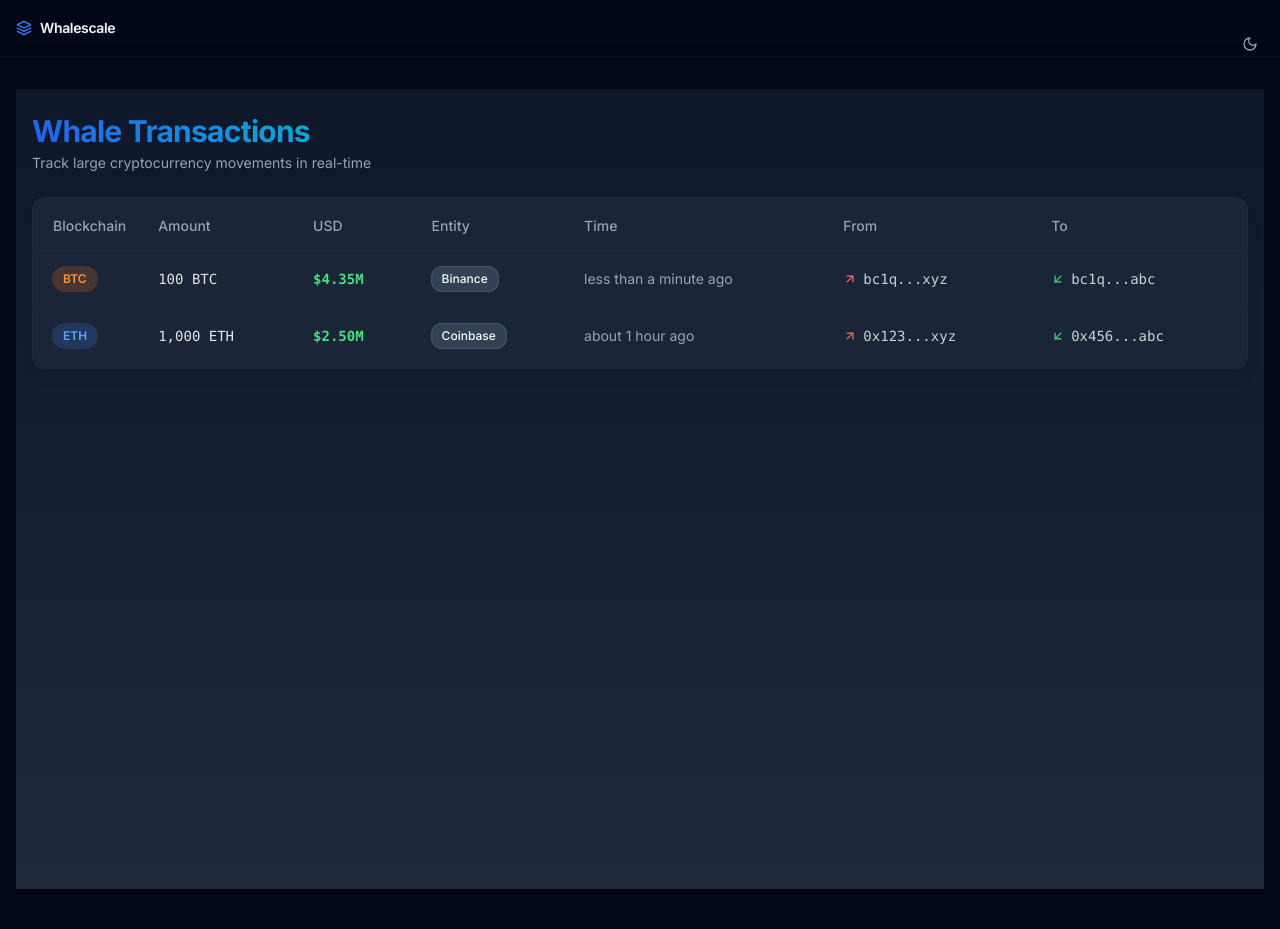
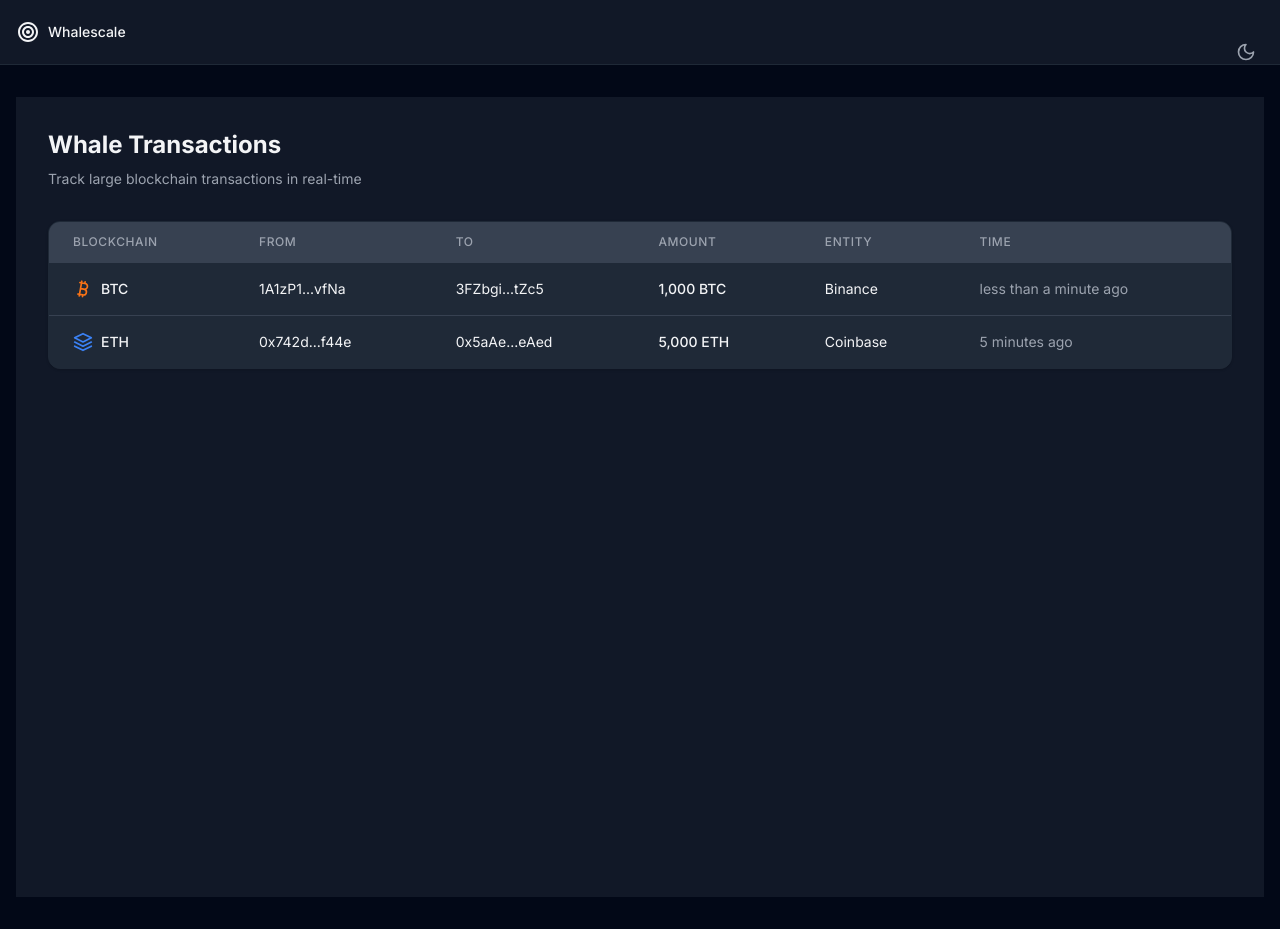
Before and after one commit to 0ptimize/whalescale, a Next.js app: page / in a window 1280 px wide. Built offline with nearby package versions, Linux system fonts and the light colour scheme.

Commit message:
feat: complete UI redesign with minimal logo and professional layout

```diff
--- a/src/app/page.tsx
+++ b/src/app/page.tsx
@@ -1,24 +1,23 @@
+"use client"
+
 import { WhaleTable } from "@/components/whale-table"
 
 export default function Home() {
   return (
-    <div className="min-h-screen bg-gradient-to-b from-blue-50 to-cyan-50 dark:from-slate-900 dark:to-slate-800">
-      <div className="container mx-auto px-4 py-6">
-        <div className="mb-6 flex items-center justify-between">
-          <div>
-            <h1 className="bg-gradient-to-r from-blue-600 to-cyan-500 bg-clip-text text-3xl font-bold tracking-tight text-transparent">
-              Whale Transactions
-            </h1>
-            <p className="mt-1 text-sm text-muted-foreground">
-              Track large cryptocurrency movements in real-time
-            </p>
-          </div>
+    <main className="min-h-screen bg-gray-50 dark:bg-gray-900">
+      <div className="mx-auto max-w-7xl px-4 py-8 sm:px-6 lg:px-8">
+        <div className="mb-8">
+          <h1 className="text-2xl font-bold text-gray-900 dark:text-gray-100">
+            Whale Transactions
+          </h1>
+          <p className="mt-2 text-sm text-gray-600 dark:text-gray-400">
+            Track large blockchain transactions in real-time
+          </p>
         </div>
-
-        <div className="rounded-xl border bg-white/80 shadow-lg backdrop-blur-sm dark:bg-slate-800/80">
+        <div className="overflow-hidden rounded-lg border border-gray-200 bg-white shadow dark:border-gray-800 dark:bg-gray-800">
           <WhaleTable />
         </div>
       </div>
-    </div>
+    </main>
   )
 }
--- a/src/components/navbar.tsx
+++ b/src/components/navbar.tsx
@@ -8,47 +8,37 @@ export function Navbar() {
   const { theme, setTheme } = useTheme()
 
   return (
-    <nav className="sticky top-0 z-50 w-full border-b border-border/40 bg-background/95 backdrop-blur supports-[backdrop-filter]:bg-background/60">
-      <div className="container flex h-14 items-center justify-between px-4">
+    <nav className="sticky top-0 z-50 w-full border-b border-gray-200 bg-white dark:border-gray-800 dark:bg-gray-900">
+      <div className="mx-auto flex h-16 max-w-7xl items-center justify-between px-4">
         <Link href="/" className="flex items-center space-x-2">
           <svg
-            className="h-4 w-4 text-primary"
+            className="h-6 w-6 text-gray-900 dark:text-gray-100"
             viewBox="0 0 24 24"
             fill="none"
             xmlns="http://www.w3.org/2000/svg"
           >
             <path
-              d="M12 2L2 7L12 12L22 7L12 2Z"
-              stroke="currentColor"
-              strokeWidth="2"
-              strokeLinecap="round"
-              strokeLinejoin="round"
+              d="M12 2C6.48 2 2 6.48 2 12s4.48 10 10 10 10-4.48 10-10S17.52 2 12 2zm0 18c-4.41 0-8-3.59-8-8s3.59-8 8-8 8 3.59 8 8-3.59 8-8 8z"
+              fill="currentColor"
             />
             <path
-              d="M2 17L12 22L22 17"
-              stroke="currentColor"
-              strokeWidth="2"
-              strokeLinecap="round"
-              strokeLinejoin="round"
+              d="M12 6c-3.31 0-6 2.69-6 6s2.69 6 6 6 6-2.69 6-6-2.69-6-6-6zm0 10c-2.21 0-4-1.79-4-4s1.79-4 4-4 4 1.79 4 4-1.79 4-4 4z"
+              fill="currentColor"
             />
             <path
-              d="M2 12L12 17L22 12"
-              stroke="currentColor"
-              strokeWidth="2"
-              strokeLinecap="round"
-              strokeLinejoin="round"
+              d="M12 10c-1.1 0-2 .9-2 2s.9 2 2 2 2-.9 2-2-.9-2-2-2z"
+              fill="currentColor"
             />
           </svg>
-          <span className="text-sm font-semibold tracking-tight">Whalescale</span>
+          <span className="text-sm font-medium text-gray-900 dark:text-gray-100">Whalescale</span>
         </Link>
         <div className="flex items-center space-x-4">
           <button
             onClick={() => setTheme(theme === "dark" ? "light" : "dark")}
-            className="rounded-full p-1.5 text-muted-foreground transition-colors hover:bg-accent hover:text-accent-foreground"
-            aria-label="Toggle theme"
+            className="rounded-lg p-2 text-gray-500 hover:bg-gray-100 dark:text-gray-400 dark:hover:bg-gray-800"
           >
-            <Sun className="h-4 w-4 rotate-0 scale-100 transition-all dark:-rotate-90 dark:scale-0" />
-            <Moon className="absolute h-4 w-4 rotate-90 scale-0 transition-all dark:rotate-0 dark:scale-100" />
+            <Sun className="h-5 w-5 rotate-0 scale-100 transition-all dark:-rotate-90 dark:scale-0" />
+            <Moon className="absolute h-5 w-5 rotate-90 scale-0 transition-all dark:rotate-0 dark:scale-100" />
             <span className="sr-only">Toggle theme</span>
           </button>
         </div>
--- a/src/components/whale-table.tsx
+++ b/src/components/whale-table.tsx
@@ -1,129 +1,133 @@
 "use client"
 
-import {
-  Table,
-  TableBody,
-  TableCell,
-  TableHead,
-  TableHeader,
-  TableRow,
-} from "@/components/ui/table"
 import { formatDistanceToNow } from "date-fns"
-import { ArrowUpRight, ArrowDownLeft } from "lucide-react"
+import { Bitcoin } from "lucide-react"
 
 interface Transaction {
-  id: string
   blockchain: "BTC" | "ETH"
-  amount: number
-  usdSize: number
   from: string
   to: string
-  timestamp: Date
-  entity?: string
+  amount: number
+  entity: string
+  time: Date
 }
 
 const mockTransactions: Transaction[] = [
   {
-    id: "1",
     blockchain: "BTC",
-    amount: 100,
-    usdSize: 4350000, // $43.5M
-    from: "bc1q...xyz",
-    to: "bc1q...abc",
-    timestamp: new Date(),
+    from: "1A1zP1eP5QGefi2DMPTfTL5SLmv7DivfNa",
+    to: "3FZbgi29cpjq2GjdwV8eyHuJJnkLtktZc5",
+    amount: 1000,
     entity: "Binance",
+    time: new Date(),
   },
   {
-    id: "2",
     blockchain: "ETH",
-    amount: 1000,
-    usdSize: 2500000, // $2.5M
-    from: "0x123...xyz",
-    to: "0x456...abc",
-    timestamp: new Date(Date.now() - 3600000),
+    from: "0x742d35Cc6634C0532925a3b844Bc454e4438f44e",
+    to: "0x5aAeb6053F3E94C9b9A09f33669435E7Ef1BeAed",
+    amount: 5000,
     entity: "Coinbase",
+    time: new Date(Date.now() - 1000 * 60 * 5),
   },
 ]
 
-function formatUSD(amount: number): string {
-  if (amount >= 1000000000) {
-    return `$${(amount / 1000000000).toFixed(2)}B`
-  }
-  if (amount >= 1000000) {
-    return `$${(amount / 1000000).toFixed(2)}M`
-  }
-  return new Intl.NumberFormat('en-US', {
-    style: 'currency',
-    currency: 'USD',
-    minimumFractionDigits: 0,
-    maximumFractionDigits: 0,
-  }).format(amount)
-}
-
-function formatCrypto(amount: number, blockchain: string): string {
-  return `${amount.toLocaleString()} ${blockchain}`
-}
-
 export function WhaleTable() {
   return (
-    <div className="p-1">
-      <Table>
-        <TableHeader>
-          <TableRow className="hover:bg-transparent">
-            <TableHead className="w-[100px] text-muted-foreground">Blockchain</TableHead>
-            <TableHead className="text-muted-foreground">Amount</TableHead>
-            <TableHead className="text-muted-foreground">USD</TableHead>
-            <TableHead className="text-muted-foreground">Entity</TableHead>
-            <TableHead className="text-muted-foreground">Time</TableHead>
-            <TableHead className="text-muted-foreground">From</TableHead>
-            <TableHead className="text-muted-foreground">To</TableHead>
-          </TableRow>
-        </TableHeader>
-        <TableBody>
-          {mockTransactions.map((tx) => (
-            <TableRow
-              key={tx.id}
-              className="group cursor-pointer transition-all hover:bg-slate-50 dark:hover:bg-slate-700/50"
-            >
-              <TableCell className="font-medium">
-                <span className={`inline-flex items-center rounded-full px-2.5 py-1 text-xs font-semibold ${
-                  tx.blockchain === "BTC"
-                    ? "bg-orange-500/20 text-orange-600 dark:text-orange-400 ring-1 ring-orange-500/20"
-                    : "bg-blue-500/20 text-blue-600 dark:text-blue-400 ring-1 ring-blue-500/20"
-                }`}>
-                  {tx.blockchain}
-                </span>
-              </TableCell>
-              <TableCell className="font-mono text-foreground/90">
-                {formatCrypto(tx.amount, tx.blockchain)}
-              </TableCell>
-              <TableCell className="font-mono font-semibold text-green-600 dark:text-green-400">
-                {formatUSD(tx.usdSize)}
-              </TableCell>
-              <TableCell>
-                <span className="inline-flex items-center rounded-md bg-slate-100 px-2.5 py-1 text-xs font-medium ring-1 ring-slate-200 dark:bg-slate-700 dark:ring-slate-600">
-                  {tx.entity || "Unknown"}
-                </span>
-              </TableCell>
-              <TableCell className="text-muted-foreground">
-                {formatDistanceToNow(tx.timestamp, { addSuffix: true })}
-              </TableCell>
-              <TableCell className="font-mono">
-                <div className="flex items-center gap-1.5 text-red-500 dark:text-red-400">
-                  <ArrowUpRight className="h-3.5 w-3.5" />
-                  <span className="text-foreground/80">{tx.from}</span>
+    <div className="overflow-x-auto">
+      <table className="w-full">
+        <thead>
+          <tr className="border-b border-gray-200 bg-gray-50 dark:border-gray-700 dark:bg-gray-700">
+            <th className="px-6 py-3 text-left text-xs font-medium uppercase tracking-wider text-gray-500 dark:text-gray-400">
+              Blockchain
+            </th>
+            <th className="px-6 py-3 text-left text-xs font-medium uppercase tracking-wider text-gray-500 dark:text-gray-400">
+              From
+            </th>
+            <th className="px-6 py-3 text-left text-xs font-medium uppercase tracking-wider text-gray-500 dark:text-gray-400">
+              To
+            </th>
+            <th className="px-6 py-3 text-left text-xs font-medium uppercase tracking-wider text-gray-500 dark:text-gray-400">
+              Amount
+            </th>
+            <th className="px-6 py-3 text-left text-xs font-medium uppercase tracking-wider text-gray-500 dark:text-gray-400">
+              Entity
+            </th>
+            <th className="px-6 py-3 text-left text-xs font-medium uppercase tracking-wider text-gray-500 dark:text-gray-400">
+              Time
+            </th>
+          </tr>
+        </thead>
+        <tbody className="divide-y divide-gray-200 dark:divide-gray-700">
+          {mockTransactions.map((tx, i) => (
+            <tr key={i} className="hover:bg-gray-50 dark:hover:bg-gray-700">
+              <td className="whitespace-nowrap px-6 py-4">
+                <div className="flex items-center">
+                  {tx.blockchain === "BTC" ? (
+                    <Bitcoin className="h-5 w-5 text-orange-500" />
+                  ) : (
+                    <svg
+                      className="h-5 w-5 text-blue-500"
+                      viewBox="0 0 24 24"
+                      fill="none"
+                      xmlns="http://www.w3.org/2000/svg"
+                    >
+                      <path
+                        d="M12 2L2 7L12 12L22 7L12 2Z"
+                        stroke="currentColor"
+                        strokeWidth="2"
+                        strokeLinecap="round"
+                        strokeLinejoin="round"
+                      />
+                      <path
+                        d="M2 17L12 22L22 17"
+                        stroke="currentColor"
+                        strokeWidth="2"
+                        strokeLinecap="round"
+                        strokeLinejoin="round"
+                      />
+                      <path
+                        d="M2 12L12 17L22 12"
+                        stroke="currentColor"
+                        strokeWidth="2"
+                        strokeLinecap="round"
+                        strokeLinejoin="round"
+                      />
+                    </svg>
+                  )}
+                  <span className="ml-2 text-sm font-medium text-gray-900 dark:text-gray-100">
+                    {tx.blockchain}
+                  </span>
                 </div>
-              </TableCell>
-              <TableCell className="font-mono">
-                <div className="flex items-center gap-1.5 text-green-500 dark:text-green-400">
-                  <ArrowDownLeft className="h-3.5 w-3.5" />
-                  <span className="text-foreground/80">{tx.to}</span>
+              </td>
+              <td className="whitespace-nowrap px-6 py-4">
+                <div className="text-sm text-gray-900 dark:text-gray-100">
+                  {tx.from.slice(0, 6)}...{tx.from.slice(-4)}
                 </div>
-              </TableCell>
-            </TableRow>
+              </td>
+              <td className="whitespace-nowrap px-6 py-4">
+                <div className="text-sm text-gray-900 dark:text-gray-100">
+                  {tx.to.slice(0, 6)}...{tx.to.slice(-4)}
+                </div>
+              </td>
+              <td className="whitespace-nowrap px-6 py-4">
+                <div className="text-sm font-medium text-gray-900 dark:text-gray-100">
+                  {tx.amount.toLocaleString()} {tx.blockchain}
+                </div>
+              </td>
+              <td className="whitespace-nowrap px-6 py-4">
+                <div className="text-sm text-gray-900 dark:text-gray-100">
+                  {tx.entity}
+                </div>
+              </td>
+              <td className="whitespace-nowrap px-6 py-4">
+                <div className="text-sm text-gray-500 dark:text-gray-400">
+                  {formatDistanceToNow(tx.time, { addSuffix: true })}
+                </div>
+              </td>
+            </tr>
           ))}
-        </TableBody>
-      </Table>
+        </tbody>
+      </table>
     </div>
   )
 }
```
